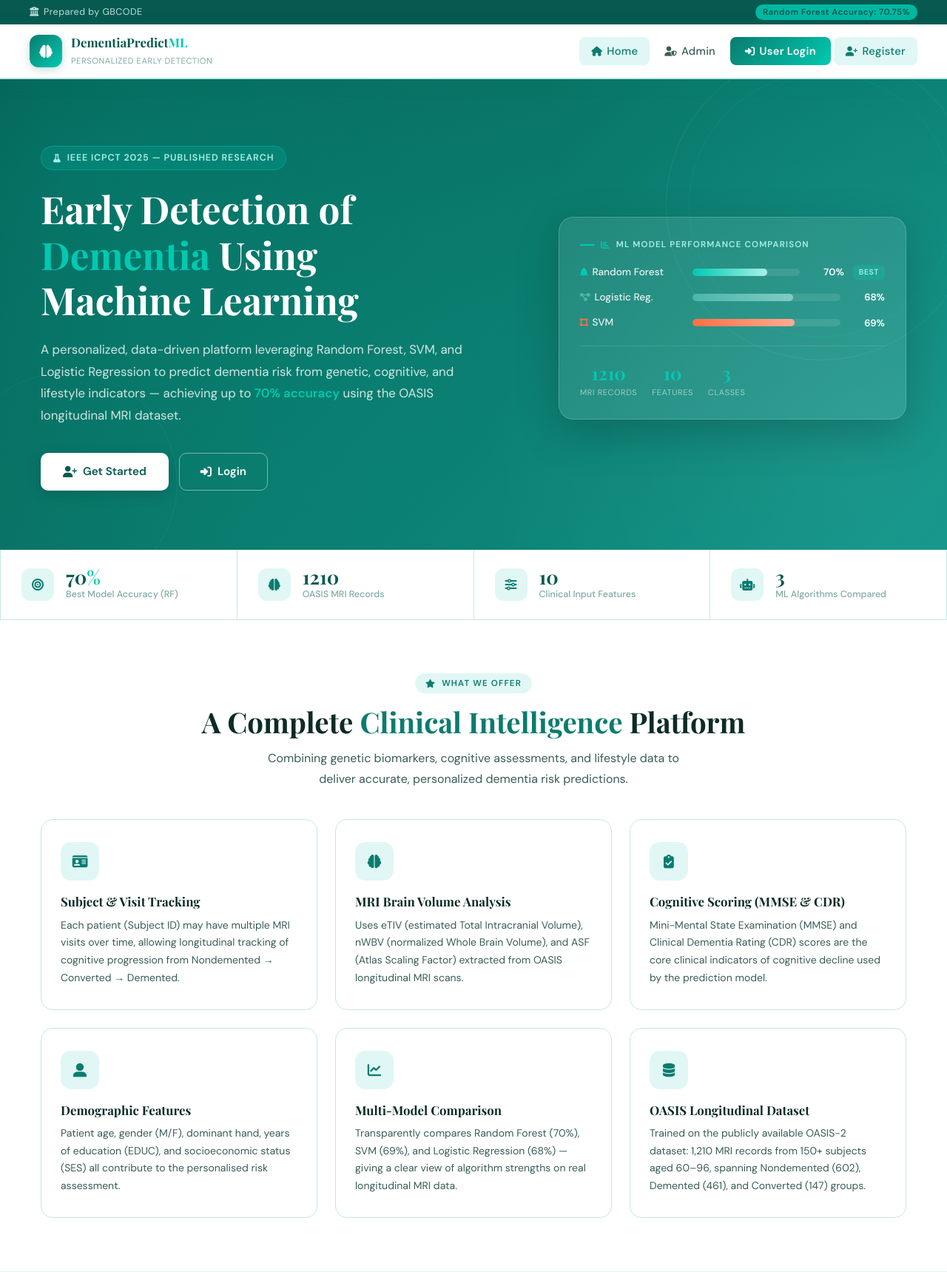
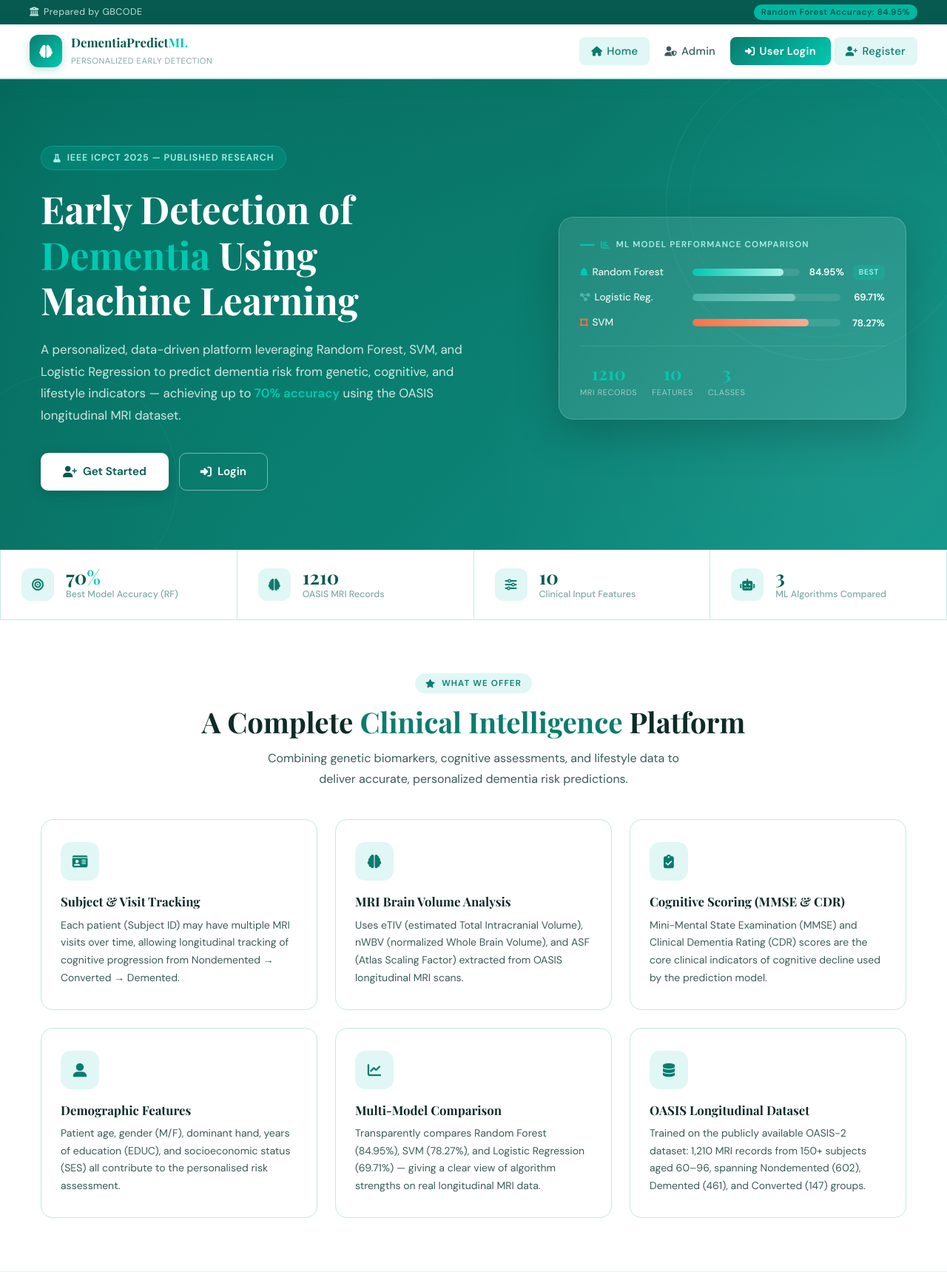
Before and after one commit to GOUTAM-GB/Personalized_Dementia_Prediction, a Django app: page / in a window 1280 px wide. Shown: the top 1719 px of the page at 74% size. Run offline with Django 4.2, Linux system fonts and the light colour scheme; parts of the project's set-up code (start-up, migrations or seed data) failed here and were passed over; some libraries are stand-ins or nearby versions.

Commit message:
added the accuracy to algorithms

```diff
--- a/templates/base.html
+++ b/templates/base.html
@@ -247,7 +247,7 @@
     <div class="top-bar">
         <div class="container-fluid">
             <span><i class="fas fa-university" style="margin-right:6px;"></i>Prepared by GBCODE</span>
-            <span class="badge-pill">Random Forest Accuracy: 70.75%</span>
+            <span class="badge-pill">Random Forest Accuracy: 84.95%</span>
         </div>
     </div>
 
@@ -321,9 +321,9 @@
             <div class="footer-col">
                 <h6>ML Models</h6>
                 <ul>
-                    <li><a href="#">Random Forest — 70.75%</a></li>
-                    <li><a href="#">Logistic Regression — 69%</a></li>
-                    <li><a href="#">SVM — 68%</a></li>
+                    <li><a href="#">Random Forest — 84.95%</a></li>
+                    <li><a href="#">SVM — 78.27%</a></li>
+                    <li><a href="#">Logistic Regression — 69.71%</a></li>
                 </ul>
             </div>
         </div>
--- a/templates/index.html
+++ b/templates/index.html
@@ -663,24 +663,24 @@
                         <div class="model-row">
                             <span class="model-name"><i class="fas fa-tree" style="margin-right:6px;font-size:0.75rem;color:#00C9B1;"></i>Random Forest</span>
                             <div class="model-bar-wrap">
-                                <div class="model-bar rf" style="width:70%"></div>
+                                <div class="model-bar rf" style="width:84.95%"></div>
                             </div>
-                            <span class="model-pct">70%</span>
+                            <span class="model-pct">84.95%</span>
                             <span class="model-chip">Best</span>
                         </div>
                         <div class="model-row">
                             <span class="model-name"><i class="fas fa-project-diagram" style="margin-right:6px;font-size:0.75rem;color:#4DB6AC;"></i>Logistic Reg.</span>
                             <div class="model-bar-wrap">
-                                <div class="model-bar lr" style="width:68%"></div>
+                                <div class="model-bar lr" style="width:69.71%"></div>
                             </div>
-                            <span class="model-pct">68%</span>
+                            <span class="model-pct">69.71%</span>
                         </div>
                         <div class="model-row">
                             <span class="model-name"><i class="fas fa-vector-square" style="margin-right:6px;font-size:0.75rem;color:#FF7043;"></i>SVM</span>
                             <div class="model-bar-wrap">
-                                <div class="model-bar svm" style="width:69%"></div>
+                                <div class="model-bar svm" style="width:78.27%"></div>
                             </div>
-                            <span class="model-pct">69%</span>
+                            <span class="model-pct">78.27%</span>
                         </div>
                         <div style="margin-top:20px;padding-top:18px;border-top:1px solid rgba(255,255,255,0.12);display:flex;gap:20px;flex-wrap:wrap;">
                             <div style="text-align:center;">
@@ -772,7 +772,7 @@
             <div class="feature-card animate-in" style="transition-delay:0.2s">
                 <div class="feature-icon-wrap"><i class="fas fa-chart-line"></i></div>
                 <h5>Multi-Model Comparison</h5>
-                <p>Transparently compares Random Forest (70%), SVM (69%), and Logistic Regression (68%) — giving a clear view of algorithm strengths on real longitudinal MRI data.</p>
+                <p>Transparently compares Random Forest (84.95%), SVM (78.27%), and Logistic Regression (69.71%) — giving a clear view of algorithm strengths on real longitudinal MRI data.</p>
             </div>
             <div class="feature-card animate-in" style="transition-delay:0.3s">
                 <div class="feature-icon-wrap"><i class="fas fa-database"></i></div>
@@ -868,7 +868,7 @@
             <div class="result-card best animate-in">
                 <div class="best-tag"><i class="fas fa-crown"></i> Best Model</div>
                 <div class="result-model">Random Forest</div>
-                <div class="result-accuracy">70%</div>
+                <div class="result-accuracy">84.95%</div>
                 <div style="font-size:0.8rem;color:rgba(255,255,255,0.65);margin-top:4px;">Overall Accuracy</div>
                 <div class="result-metrics">
                     <span class="metric-chip">Highest Accuracy</span>
@@ -878,7 +878,7 @@
             </div>
             <div class="result-card animate-in" style="transition-delay:0.1s">
                 <div class="result-model">Support Vector Machine</div>
-                <div class="result-accuracy" style="color:#0A7C6E;">69%</div>
+                <div class="result-accuracy" style="color:#0A7C6E;">78.27%</div>
                 <div style="font-size:0.8rem;color:#7FA9A4;margin-top:4px;">Overall Accuracy</div>
                 <div class="result-metrics">
                     <span class="metric-chip">2nd Best</span>
@@ -887,7 +887,7 @@
             </div>
             <div class="result-card animate-in" style="transition-delay:0.2s">
                 <div class="result-model">Logistic Regression</div>
-                <div class="result-accuracy" style="color:#0A7C6E;">68%</div>
+                <div class="result-accuracy" style="color:#0A7C6E;">69.71%</div>
                 <div style="font-size:0.8rem;color:#7FA9A4;margin-top:4px;">Overall Accuracy</div>
                 <div class="result-metrics">
                     <span class="metric-chip">Baseline Model</span>
```
Also changed, not shown: templates/admins/AdminHome.html (+6 -6 lines), templates/users/userbase.html (+4 -4 lines).
